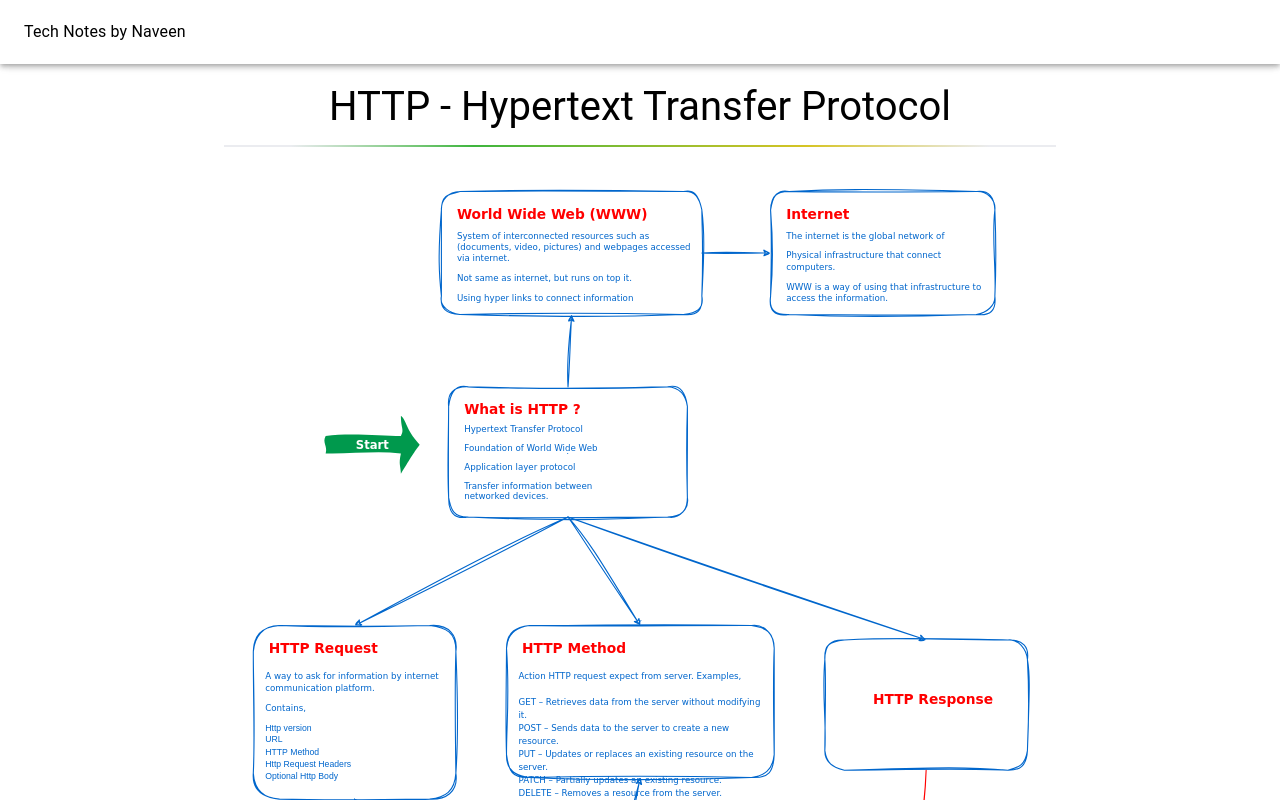
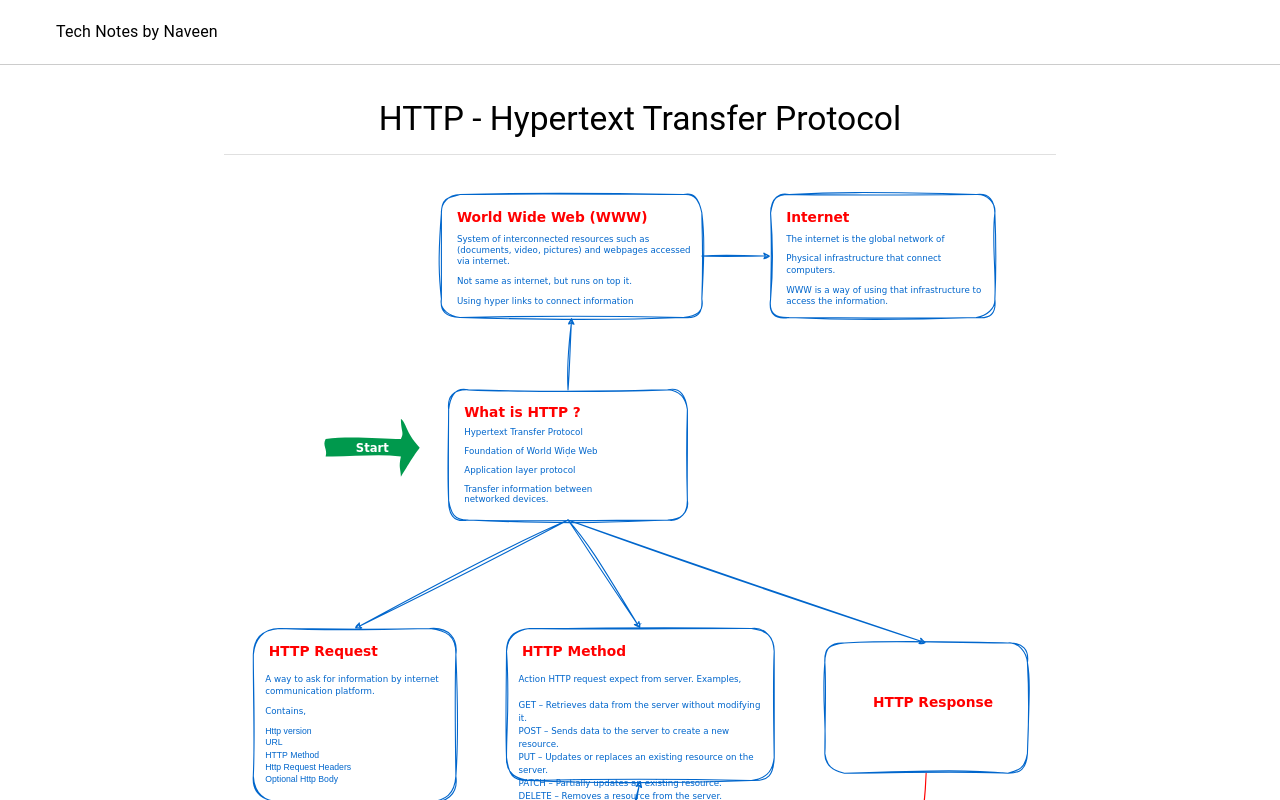
Before and after one commit to nvnkmrm/nvnkmrm.github.io, a React (Vite) app: page / in a window 1280 px wide. Shown: the top 800 px of the page. Built offline with nearby package versions, Linux system fonts and the light colour scheme.

Commit message:
[Iteration 1] Fix the bottom shadow in AppBar

```diff
--- a/src/App.tsx
+++ b/src/App.tsx
@@ -25,7 +25,7 @@ const theme = createTheme({
         fontSize: "1.5rem",
       },
       [baseTheme.breakpoints.up("md")]: {
-        fontSize: "2.5rem",
+        fontSize: "2.1rem",
       },
     },
   },
@@ -34,12 +34,20 @@ const theme = createTheme({
 export default function App() {
   return (
     <ThemeProvider theme={theme}>
-      <AppBar position="sticky">
+      <AppBar
+        position="sticky"
+        sx={{
+          boxShadow: "none",
+          borderBottom: "0.05rem solid #ccc",
+        }}
+      >
         <Toolbar>
-          <Typography>Tech Notes by Naveen</Typography>
+          <Typography sx={{ marginLeft: "2rem" }}>
+            Tech Notes by Naveen
+          </Typography>
         </Toolbar>
       </AppBar>
-      <Box sx={{ flexGrow: 1, overflow: "auto" }}>
+      <Box marginTop={"2rem"}>
         <HttpProtocol />
       </Box>
     </ThemeProvider>
--- a/src/components/HttpProtocol/index.tsx
+++ b/src/components/HttpProtocol/index.tsx
@@ -11,7 +11,7 @@ const HttpProtocol: React.FC = () => {
   const contentWidth = isMobile ? "90vw" : isTablet ? "80vw" : "65vw";
 
   return (
-    <Stack alignItems={"center"} spacing={1.5} marginTop={"1rem"}>
+    <Stack alignItems={"center"} spacing={1.5}>
       <Typography
         variant="h5"
         sx={{ width: contentWidth, textAlign: "center" }}
@@ -21,15 +21,15 @@ const HttpProtocol: React.FC = () => {
       <Divider
         sx={{
           width: contentWidth,
-          height: "0.1rem",
-          background:
-            "linear-gradient(90deg,rgba(235, 236, 240, 1) 8%, rgba(62, 181, 62, 1) 30%, rgba(214, 196, 36, 1) 70%, rgba(235, 236, 240, 1) 92%);",
+          height: "0.056rem",
+          background: theme.palette.primary.dark,
           border: "none",
+          marginTop: "3rem",
         }}
       />
       <img
         src={HttpProtocolSvg}
-        style={{ marginTop: "0.5rem", width: contentWidth, height: "100%" }}
+        style={{ marginTop: "0.2rem", width: contentWidth, height: "100%" }}
         alt={"HTTP Notes"}
       />
     </Stack>
```
